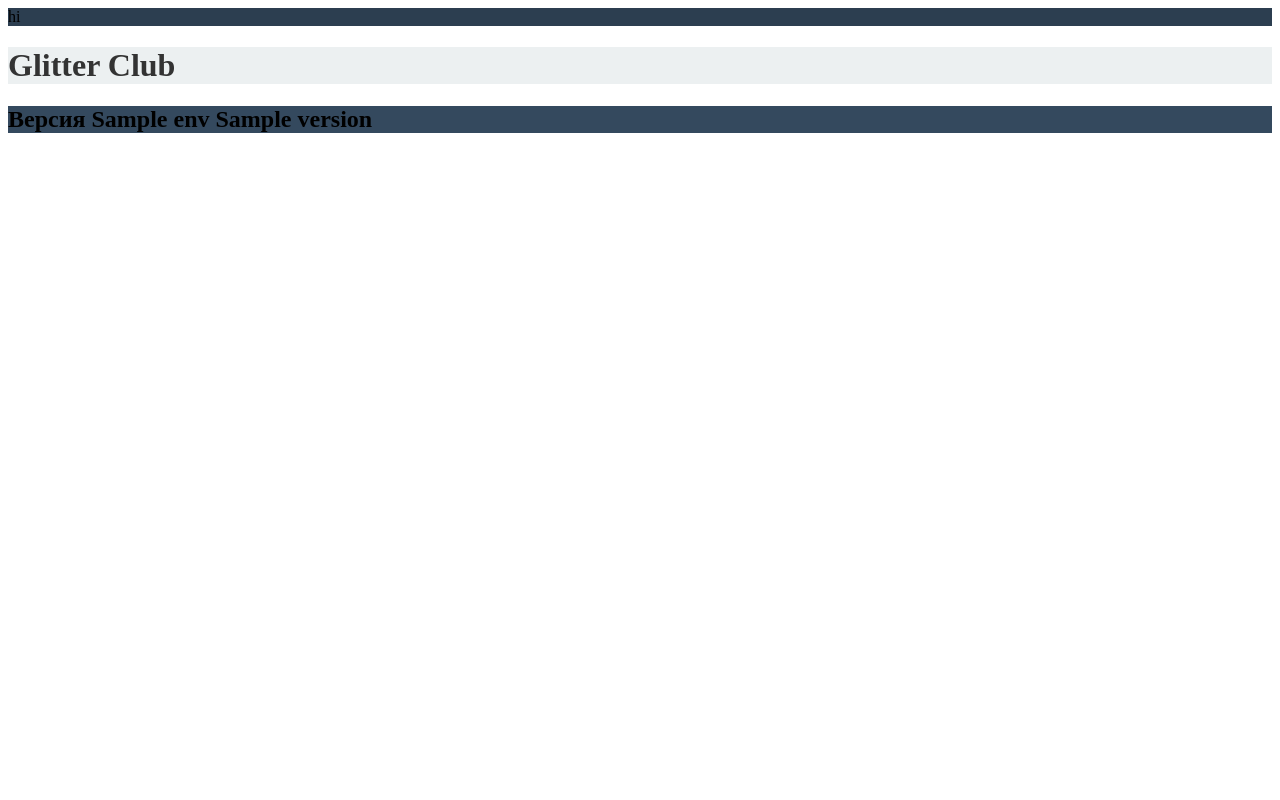
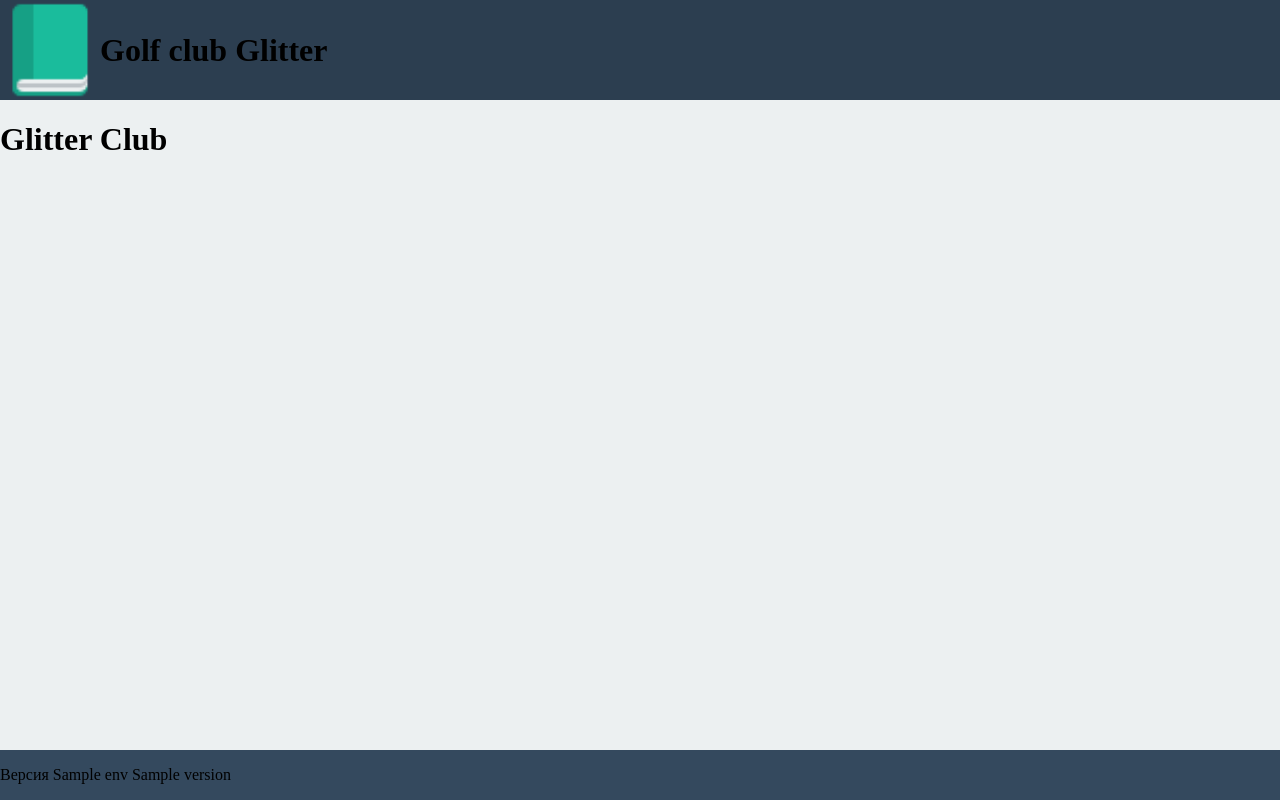
Before and after one commit to myshhh-13/glittergolfclub, a Flask app: template app/templates/index.html in a window 1280 px wide. Run offline with Flask 3, Linux system fonts and the light colour scheme; the template is opened without the code that fills it: most values are stand-ins (such as "Sample title", 1, 10 or a date in 2020); parts of the project's set-up code (start-up, migrations or seed data) failed here and were passed over.

Commit message:
Start at basic layout and css

```diff
--- a/app/static/css/style.css
+++ b/app/static/css/style.css
@@ -1,12 +1,33 @@
+html, body {
+	height: 100%;
+	margin: 0%;
+	overflow: hidden;
+}
+
+body {
+	display: flex;
+	flex-direction: column;
+}
+
 header {
+	flex: 0 0 7%;
     background-color: #2c3e50;
 }
 
 main {
+	flex: 1 1 88%;
+	overflow: auto;
     background-color: #ecf0f1;
-    color: #333;
 }
 
 footer {
+	flex: 0 0 5%;
     background-color: #34495e;
 }
+
+.logo-container {
+	display: flex;
+	align-items: center;
+	text-decoration: none;
+	color: inherit;
+}
--- a/app/templates/layout.html
+++ b/app/templates/layout.html
@@ -8,13 +8,16 @@
 	</head>
 	<body>
 		<header>
-			<a>hi</a>
+			<a href="/" class="logo-container">
+				<img src="static/img/icon.png" alt="Logo" width="100" height="100">
+				<h1>Golf club Glitter</h1>
+			</a>
 		</header>
 		<main>
 			{% block content %}{% endblock %}
 		</main>
 		<footer>
-			<h2> Версия {{ env }} {{ version }} </h2>
+			<p> Версия {{ env }} {{ version }} </p>
 		</footer>
 	</body>
 </html>
```
Also changed, not shown: app/static/img/big_logo.png (added), app/static/img/icon.png (added), 1 other file.
